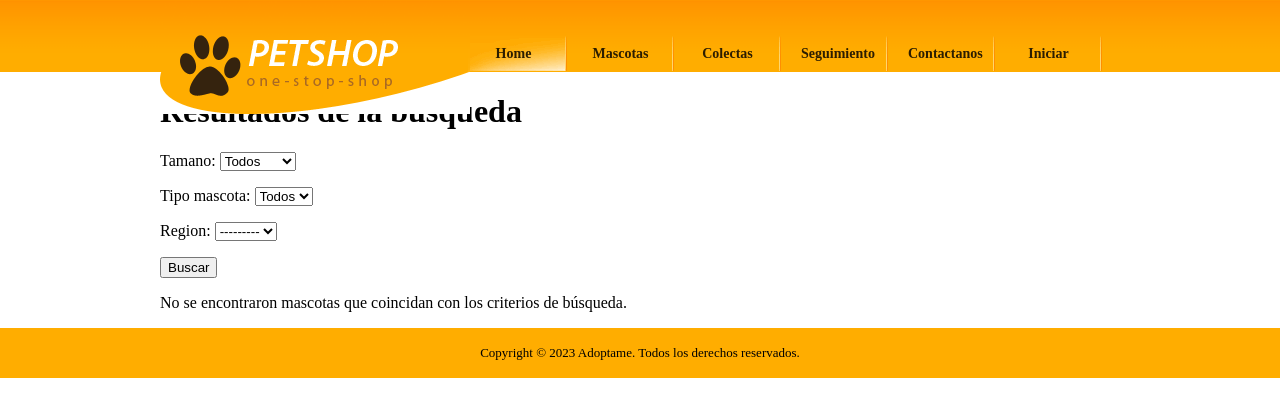
After one commit to TiberCHSL/adopcion, a Django app: page /buscar/ in a window 1280 px wide. The commit adds this page. Shown: the top 417 px of the page. Run offline with Django 4.2, Linux system fonts and the light colour scheme; parts of the project's set-up code (start-up, migrations or seed data) failed here and were passed over.

Commit message:
Seguimos avanzando

```diff
--- /dev/null
+++ b/adopciones/forms.py
@@ -0,0 +1,12 @@
+# En forms.py
+from django import forms
+from .models import TipoMascota, Region
+
+class BusquedaMascotaForm(forms.Form):
+    tamano_choices = [('', 'Todos'),('S', 'Pequeño'), ('L', 'Grande'), ('M', 'Mediano')]
+    tipo_mascota_choices = [('', 'Todos')] + [(tipo.tipo_nombre, tipo.get_tipo_nombre_display()) for tipo in TipoMascota.objects.all()]
+    region_choices = Region.objects.values_list('nombre', 'nombre')
+
+    tamano = forms.ChoiceField(choices=tamano_choices, required=False)
+    tipo_mascota = forms.ChoiceField(choices=tipo_mascota_choices, required=False)
+    region = forms.ModelChoiceField(queryset=Region.objects.all(), required=False)
--- a/adopciones/urls.py
+++ b/adopciones/urls.py
@@ -3,10 +3,12 @@ from django.conf import settings
 from django.conf.urls.static import static
 
 from . import views
+from .views import buscar_mascotas
 
 urlpatterns = [
     path("", views.index, name="index"),
     path('mascota/<int:mascota_id>/', views.detalle_mascota, name='detalle_mascota'),
+    path('buscar/', buscar_mascotas, name='buscar_mascotas'),
 ]
 if settings.DEBUG:
     urlpatterns += static(settings.MEDIA_URL, document_root=settings.MEDIA_ROOT)
--- a/adopciones/views.py
+++ b/adopciones/views.py
@@ -1,6 +1,8 @@
+
 from django.shortcuts import render, get_object_or_404
 from django.http import HttpResponse
-from .models import Mascota, Imagen
+from .models import Mascota, Imagen, TipoMascota, Comuna, SedeOrganizacion
+from .forms import BusquedaMascotaForm
 
 def index(request):
     mascotas = Mascota.objects.select_related('id_sede_org__comuna__region').all()[:4]
@@ -16,3 +18,28 @@ def detalle_mascota(request, mascota_id):
     imagenes = Imagen.objects.filter(id_mascota=mascota)
 
     return render(request, 'detalle_mascota.html', {'mascota': mascota, 'imagenes': imagenes})
+
+# En views.py
+
+def buscar_mascotas(request):
+    mascotas = None
+    form = BusquedaMascotaForm(request.GET or None)
+    if form.is_valid():
+        # Obtener datos del formulario
+        tamano = form.cleaned_data['tamano']
+        tipo_mascota = form.cleaned_data['tipo_mascota']
+        region = form.cleaned_data['region']
+
+        # Filtrar mascotas
+        mascotas = Mascota.objects.all()
+        if tamano:
+            mascotas = mascotas.filter(tamano=tamano)
+        if tipo_mascota:
+            mascotas = mascotas.filter(tipo_nombre=tipo_mascota)
+        if region:
+            mascotas = mascotas.filter(id_sede_org__comuna__region=region)
+
+        for mascota in mascotas:
+            mascota.imagen = Imagen.objects.filter(id_mascota=mascota.id).first()
+
+    return render(request, 'resultados_busqueda.html', {'mascotas': mascotas, 'form': form})
--- a/adoptameDjango/templates/base.html
+++ b/adoptameDjango/templates/base.html
@@ -14,7 +14,7 @@
         <a href="#" id="logo"><img src="{% static 'images/logo.gif' %}" width="310" height="114" alt=""></a>
         <ul class="navigation">
             <li class="active"><a href="{% url 'index' %}">Home</a></li>
-            <li><a href="petmart.html">Mascotas</a></li>
+            <li><a href="{% url 'buscar_mascotas' %}">Mascotas</a></li>
             <li><a href="about.html">Colectas</a></li>
             <li><a href="petguide.html">Seguimiento</a></li>
             <li><a href="contact.html">Contactanos</a></li>
--- a/adoptameDjango/templates/index.html
+++ b/adoptameDjango/templates/index.html
@@ -12,7 +12,7 @@
   <div id="header"> <a href="#" id="logo"><img src="{% static 'images/logo.gif' %}" width="310" height="114" alt=""></a>
   <ul class="navigation">
     <li class="active"><a href="{% url 'index' %}">Home</a></li>
-    <li><a href="petmart.html">Mascotas</a></li>
+    <li><a href="{% url 'buscar_mascotas' %}">Mascotas</a></li>
     <li><a href="about.html">Colectas</a></li>
     <li><a href="petguide.html">Seguimiento</a></li>
     <li><a href="contact.html">Contactanos</a></li>
@@ -30,17 +30,19 @@
     <div class="content">
       <ul>
         {% for mascota in mascotas %}
+          {% if not mascota.estado_adopcion %}
             {% with imagen=imagenes_mascotas.mascota.id %}
               <li>
                 <a href="#"><img src="{% if mascota.imagen %}{{ mascota.imagen.img_mascota.url }}{% else %}{% static 'images/default_image.jpg' %}{% endif %}" width="171" height="240" alt=""></a>
                 <h2>{{ mascota.tipo_nombre.nombre }}</h2>
                 <p>Región: {{ mascota.id_sede_org.comuna.region.nombre }}</p>
                 <p>Comuna: {{ mascota.id_sede_org.comuna.nombre }}</p>
-              <p>Tamaño: {{ mascota.get_tamano_display }}</p> {# Esto utiliza el método get_tamano_display si tienes choices en tu modelo #}
+                <p>Tamaño: {{ mascota.get_tamano_display }}</p>
                 <p>Edad: {{ mascota.edad_est }} años</p>
                 <a class="more" href="{% url 'detalle_mascota' mascota.id %}">Ver detalles</a>
             </li>
             {% endwith %}
+          {% endif %}
         {% endfor %}
       </ul>
 
--- /dev/null
+++ b/adoptameDjango/templates/resultados_busqueda.html
@@ -0,0 +1,32 @@
+{% extends 'base.html' %}
+{% load static %}
+{% block content %}
+  <h1>Resultados de la búsqueda</h1>
+
+  <form method="GET">
+    {{ form.as_p }}
+    <button type="submit">Buscar</button>
+  </form>
+
+  {% if mascotas %}
+    <ul>
+      {% for mascota in mascotas %}
+        {% if not mascota.estado_adopcion %}
+          {% with imagen=imagenes_mascotas.mascota.id %}
+            <li>
+              <a href="#"><img src="{% if mascota.imagen %}{{ mascota.imagen.img_mascota.url }}{% else %}{% static 'images/default_image.jpg' %}{% endif %}" width="171" height="240" alt=""></a>
+              <h2>{{ mascota.tipo_nombre.get_tipo_nombre_display }}</h2>
+              <p>Región: {{ mascota.id_sede_org.comuna.region.nombre }}</p>
+              <p>Comuna: {{ mascota.id_sede_org.comuna.nombre }}</p>
+              <p>Tamaño: {{ mascota.get_tamano_display }}</p>
+              <p>Edad: {{ mascota.edad_est }} años</p>
+              <a class="more" href="{% url 'detalle_mascota' mascota.id %}">Ver detalles</a>
+            </li>
+          {% endwith %}
+        {% endif %}
+      {% endfor %}
+    </ul>
+  {% else %}
+    <p>No se encontraron mascotas que coincidan con los criterios de búsqueda.</p>
+  {% endif %}
+{% endblock %}
```
Also changed, not shown: adoptameDjango/templates/petmart.html (deleted, +0 -91 lines), db.sqlite3, media/media/WhatsApp_Image_2023-07-15_at_15.08.12.jpeg (added). Lines whose indentation alone changed are shown as unchanged.
